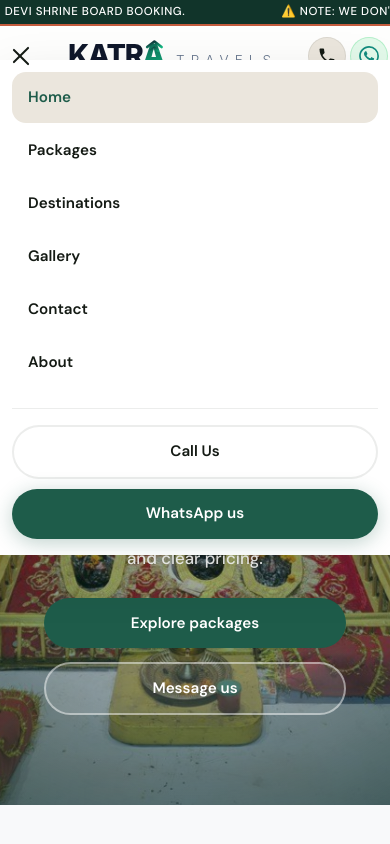
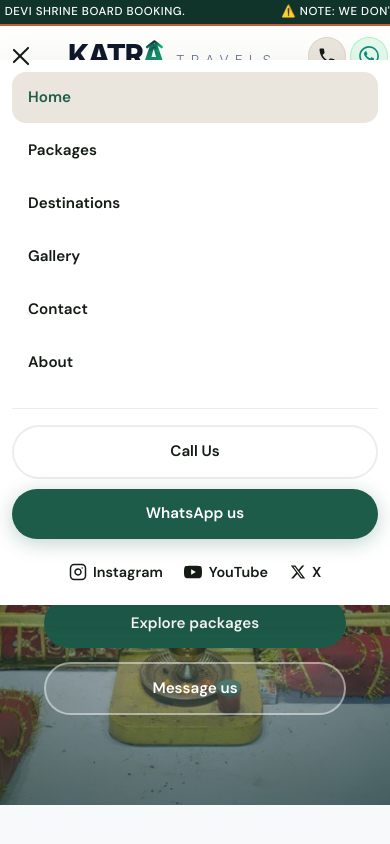
Before and after one commit to IM-SUNIL/K1, a Next.js app: page / in a window 390 px wide. Both pictures are taken after a click on the button 21 px from the left and 56 px from the top of the page. Shown: the top 844 px of the page. Built offline with nearby package versions, Linux system fonts and the light colour scheme; a web font is replaced by a local one.

Commit message:
Added social media links

```diff
--- a/src/app/globals.css
+++ b/src/app/globals.css
@@ -273,6 +273,27 @@ ul {
   border-top: 1px solid var(--line);
 }
 
+.nav-drawer-social {
+  padding-top: 0.35rem;
+}
+
+.social-links--drawer {
+  justify-content: center;
+  gap: 1.25rem;
+}
+
+.social-links--drawer .social-link {
+  color: var(--ink);
+  font-size: 0.9rem;
+  padding: 0.35rem 0.25rem;
+}
+
+.social-links--drawer .social-link:hover,
+.social-links--drawer .social-link:focus-visible {
+  color: var(--accent);
+  outline: none;
+}
+
 .nav-cta-desktop {
   display: none;
   align-items: center;
--- a/src/components/Header.js
+++ b/src/components/Header.js
@@ -2,6 +2,7 @@
 import { useState, useEffect } from 'react';
 import Link from 'next/link';
 import { usePathname } from 'next/navigation';
+import SocialLinks from '@/components/SocialLinks';
 
 export default function Header() {
   const [isOpen, setIsOpen] = useState(false);
@@ -74,6 +75,9 @@ export default function Header() {
             <div className="nav-drawer-cta">
               <Link onClick={() => setIsOpen(false)} className="btn btn-outline btn-block" href="tel:9906130577">Call Us</Link>
               <Link onClick={() => setIsOpen(false)} className="btn btn-primary btn-block" href="https://wa.me/919906130577" target="_blank" rel="noopener noreferrer">WhatsApp us</Link>
+              <div className="nav-drawer-social">
+                <SocialLinks variant="drawer" onLinkClick={() => setIsOpen(false)} />
+              </div>
             </div>
           </div>
         </div>
--- a/src/components/SocialLinks.js
+++ b/src/components/SocialLinks.js
@@ -36,7 +36,7 @@ export const SOCIAL_LINKS = [
   },
 ];
 
-export default function SocialLinks({ variant = 'card', showLabels = true }) {
+export default function SocialLinks({ variant = 'card', showLabels = true, onLinkClick }) {
   return (
     <div className={`social-links social-links--${variant}`}>
       {SOCIAL_LINKS.map((item) => (
@@ -47,6 +47,7 @@ export default function SocialLinks({ variant = 'card', showLabels = true }) {
           rel="noopener noreferrer"
           aria-label={`Follow Katra Travels on ${item.name}`}
           className="social-link"
+          onClick={onLinkClick}
         >
           {item.icon}
           {showLabels && <span>{item.name}</span>}
```
